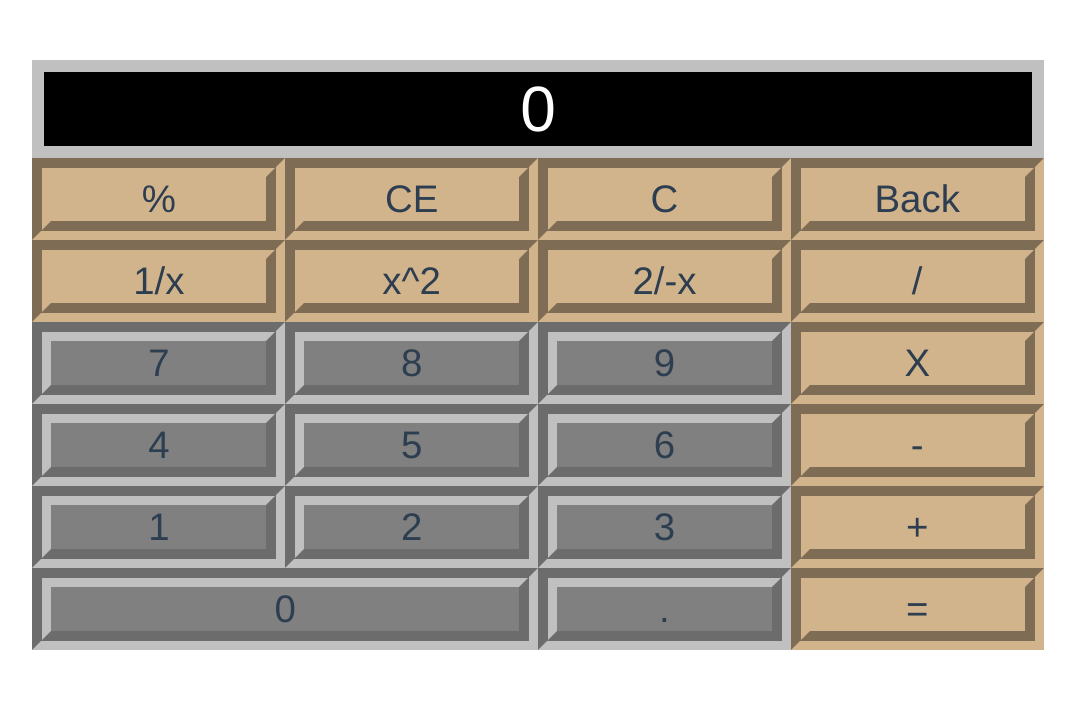
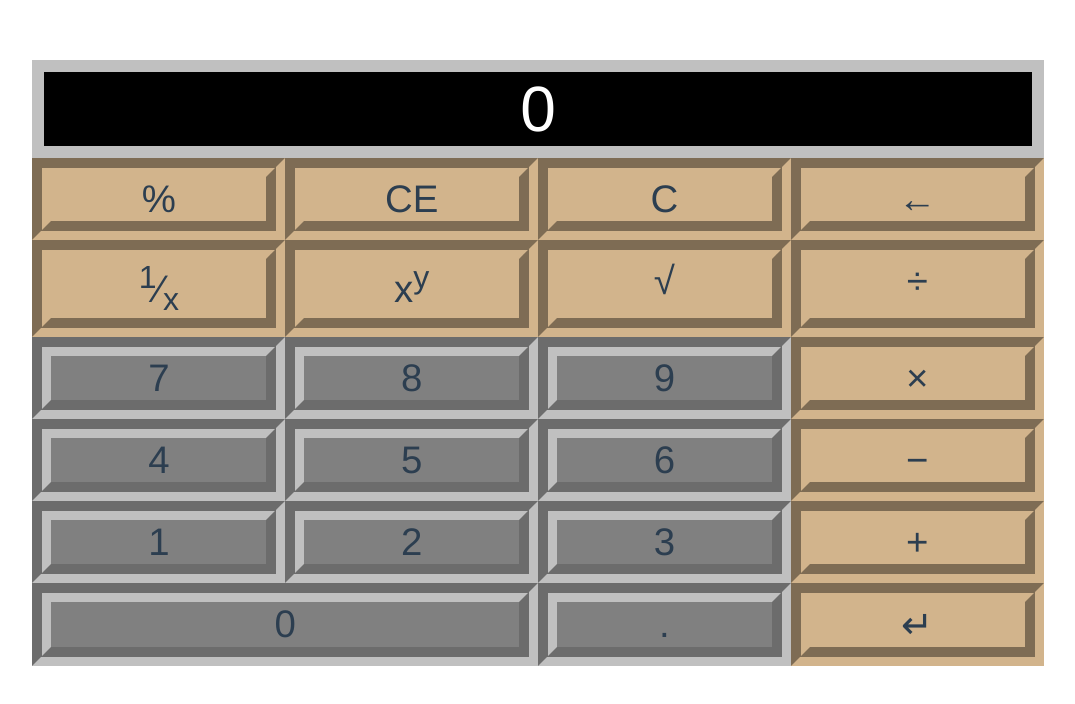
Before and after one commit to Giles-Aiden/vueCalculator, a Vue app: page / in a window 1280 px wide. Shown: the top 704 px of the page, without its empty margins (102-1177 px from the left). Built offline with nearby package versions, Linux system fonts and the light colour scheme.

Commit message:
Added button entry, 1/x functionality and partially working decimals.

```diff
--- a/src/components/Calc.vue
+++ b/src/components/Calc.vue
@@ -1,29 +1,33 @@
 <template>
-  <div class='calc'>
-    <div @click='redisplay' class='display'>{{ display || 0 }}</div>
-    <div @click='percent' class='btn'>%</div>
-    <div @click='clearEntry' class='btn'>CE</div>
-    <div @click='clear' class='btn'>C</div>
-    <div @click='back' class='btn'>Back</div>
-    <div @click='oneOver' class='btn'>1/x</div>
-    <div @click='square' class='btn'>x^2</div>
-    <div @click='squareRoot' class='btn'>2/-x</div>
-    <div @click='divide' class='btn'>/</div>
-    <div @click='num(7)' class='btn num'>7</div>
-    <div @click='num(8)' class='btn num'>8</div>
-    <div @click='num(9)' class='btn num'>9</div>
-    <div @click='multiply' class='btn'>X</div>
-    <div @click='num(4)' class='btn num'>4</div>
-    <div @click='num(5)' class='btn num'>5</div>
-    <div @click='num(6)' class='btn num'>6</div>
-    <div @click='subtract' class='btn'>-</div>
-    <div @click='num(1)' class='btn num'>1</div>
-    <div @click='num(2)' class='btn num'>2</div>
-    <div @click='num(3)' class='btn num'>3</div>
-    <div @click='add' class='btn'>+</div>
-    <div @click='num(0)' class='btn num' id='zero'>0</div>
-    <div @click='decimal' class='btn num'>.</div>
-    <div @click='equal' class='btn'>=</div>
+  <div class="calc">
+    <div @click="setBuffer(getBuffer())" class="display">
+      {{ display.join('') }}
+    </div>
+    <div @click="addOpp('percent')" class="btn">%</div>
+    <div @click="clearEntry" class="btn">CE</div>
+    <div @click="clear" class="btn">C</div>
+    <div @click="del" class="btn">&larr;</div>
+    <div @click="addOpp('oneOver')" class="btn">
+      <sup>1</sup>&frasl;<sub>x</sub>
+    </div>
+    <div @click="addOpp('exp')" class="btn">x<sup>y</sup></div>
+    <div @click="addOpp('root')" class="btn">&radic;</div>
+    <div @click="addOpp('div')" class="btn">&divide;</div>
+    <div @click="num(7)" class="btn num">7</div>
+    <div @click="num(8)" class="btn num">8</div>
+    <div @click="num(9)" class="btn num">9</div>
+    <div @click="addOpp('mult')" class="btn">&times;</div>
+    <div @click="num(4)" class="btn num">4</div>
+    <div @click="num(5)" class="btn num">5</div>
+    <div @click="num(6)" class="btn num">6</div>
+    <div @click="addOpp('sub')" class="btn">&minus;</div>
+    <div @click="num(1)" class="btn num">1</div>
+    <div @click="num(2)" class="btn num">2</div>
+    <div @click="num(3)" class="btn num">3</div>
+    <div @click="addOpp('add')" class="btn">&#43;</div>
+    <div @click="num(0)" class="btn num" id="zero">0</div>
+    <div @click="addOpp('dot')" class="btn num">.</div>
+    <div @click="result" class="btn">&crarr;</div>
   </div>
 </template>
 
@@ -31,35 +35,114 @@
 export default {
   data() {
     return {
-      display: undefined,
-      buffer: [],
-      result: 0
-    }
+      display: [0],
+      buffer: [0],
+      ans: 0,
+    };
   },
   methods: {
     redisplay() {
-      this.display = parseInt(this.buffer.join(''), '10');
+      this.display[this.display.length - 1] = this.getBuffer();
+    },
+    getBuffer() {
+      return parseFloat(this.buffer.join(''), 10);
+    },
+    setBuffer(num) {
+      console.log(num);
+      let b = String(num).split('');
+      this.buffer = b.map((num) => {
+        if (isNaN(num)) {
+          return '.';
+        } else {
+          return parseInt(num, 10);
+        }
+      });
+      this.redisplay();
+      console.log(this.buffer);
+    },
+    getResult() {
+      return;
+    },
+    addOpp(opp) {
+      if (this.display[this.display.length - 1] == '') {
+        console.log('is NaN');
+      } else
+        switch (opp) {
+          case 'percent':
+            this.display.push('%');
+            this.display.push('');
+            this.buffer = [];
+            break;
+          case 'div':
+            this.display.push('/');
+            this.display.push('');
+            this.buffer = [];
+            break;
+          case 'mult':
+            this.display.push('X');
+            this.display.push('');
+            this.buffer = [];
+            break;
+          case 'sub':
+            this.display.push('-');
+            this.display.push('');
+            this.buffer = [];
+            break;
+          case 'add':
+            this.display.push('+');
+            this.display.push('');
+            this.buffer = [];
+            break;
+          case 'dot':
+            this.buffer.push('.');
+            break;
+          case 'exp':
+            this.display.push(`^`);
+            this.display.push('');
+            this.buffer = [];
+            break;
+          case 'root':
+            if (this.buffer[0] == 0 || this.buffer[0] == '') break;
+            this.display.push('√');
+            this.display.push('');
+            this.buffer = [];
+            break;
+          case 'oneOver':
+            this.setBuffer(1 / this.getBuffer());
+            break;
+        }
     },
     clear() {
-      this.result = 0;
-      this.clearEntry();
+      this.ans = 0; //add prev result here;
+      this.display = [0];
     },
     clearEntry() {
-      this.display = 0;
-    },
-    percent() {
-      this.result = this.result / 100;
+      this.display[this.display.length - 1] = 0;
+      this.buffer = [0];
     },
     num(number) {
-      this.buffer.push(number);
+      if (this.buffer[0] == 0) this.buffer[0] = number;
+      else this.buffer.push(number);
       this.redisplay();
     },
-    back() {
-      this.buffer.pop();
+    del() {
+      if (this.buffer.length > 1) this.buffer.pop();
+      else if (this.buffer[0] != 0) this.setBuffer(0);
+      else if (this.buffer[this.buffer.length - 1] == ".") {
+        console.log('.');
+        this.buffer.pop;
+        this.buffer.pop;
+      }
+      else if (this.display[0] == 0) return;
+      else {
+        this.display.pop();
+        this.display.pop();
+        this.setBuffer(this.display[this.display.length - 1]);
+      }
       this.redisplay();
-    }
-  }
-}
+    },
+  },
+};
 </script>
 
 <!-- Add "scoped" attribute to limit CSS to this component only -->
```
